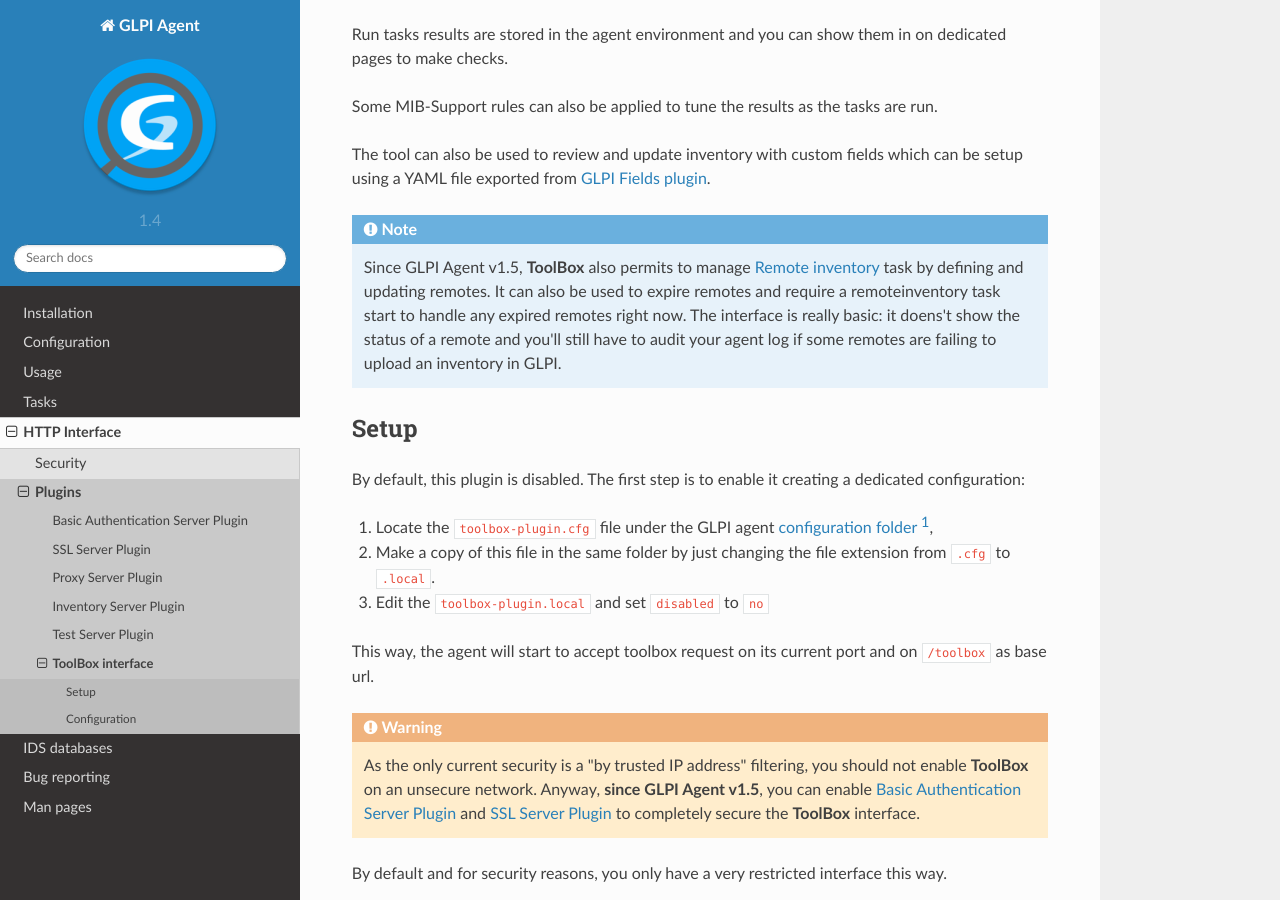
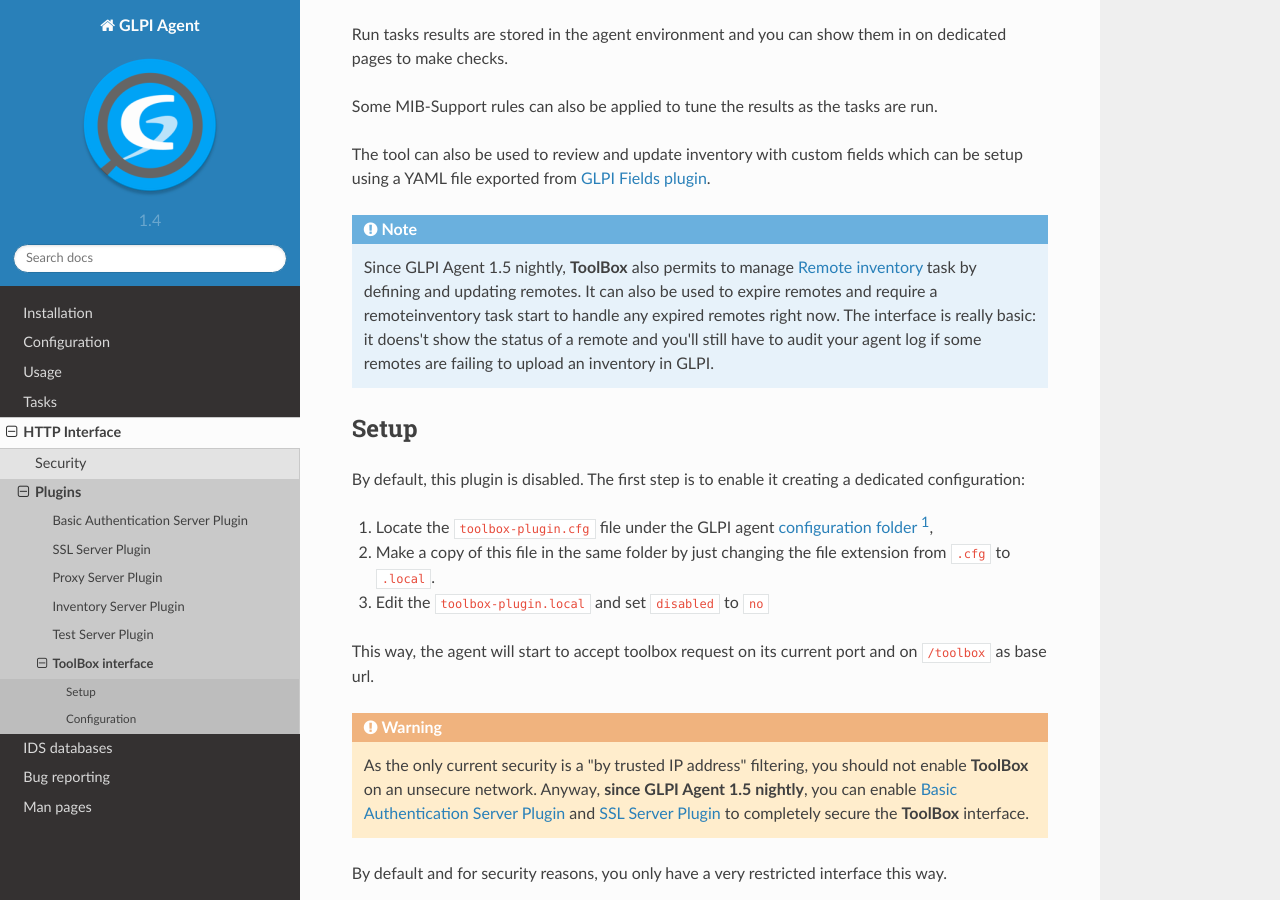
Before and after one commit to glpi-project/doc-agent, a Sphinx documentation site: the page built from source/plugins/toolbox-plugin.rst, in a window 1280 px wide and 900 px high, scrolled down 477 px. Built offline with Sphinx 7.4.7 and the Read the Docs theme 2.0.0, drawn with Linux system fonts in a browser that asks for light colours.

Commit message:
Update 1.5 version reference to 1.5 nightly for clarification

```diff
--- a/source/configuration.rst
+++ b/source/configuration.rst
@@ -422,7 +422,7 @@
 ``remote``
     Specify a remote inventory definition to be used by :doc:`../tasks/remote-inventory` task.
 
-``remote-workers`` (Available since GLPI Agent v1.5)
+``remote-workers`` (Available since GLPI Agent v1.5 nightly)
     Specify the maximum number of remote inventory the agent can process at the same time.
 
     By default, only one remote inventory can be processed at a given time.
--- a/source/installation/windows-command-line.rst
+++ b/source/installation/windows-command-line.rst
@@ -298,7 +298,7 @@
 ``REMOTE=remote:definition`` (needs MSI installer >= 1.3)
    Specify a remote inventory definition to be used by :doc:`../tasks/remote-inventory` task. (By default: empty)
 
-``REMOTE_WORKERS=max`` (needs MSI installer >= v1.5)
+``REMOTE_WORKERS=max`` (needs MSI installer >= v1.5 or nightly)
     Set the maximum number of remote inventory to process at the same time. (By default: ``1``)
 
 ``RUNNOW=1``
--- a/source/man/glpi-esx.inc
+++ b/source/man/glpi-esx.inc
@@ -3,4 +3,4 @@
 
    Some informations on this man page are probably outdated.
 
-   Since glpi-agent 1.5, ``--directory`` option is deprecated, you should use ``--path`` new option instead.
+   Since glpi-agent 1.5 nightly, ``--directory`` option is deprecated, you should use ``--path`` new option instead.
--- a/source/man/glpi-netdiscovery.inc
+++ b/source/man/glpi-netdiscovery.inc
@@ -1,4 +1,4 @@
 
 .. attention::
 
-   ``--v1`` and ``--v2c`` options are available since glpi-agent 1.5.
+   ``--v1`` and ``--v2c`` options are available since glpi-agent 1.5 nightly
--- a/source/man/glpi-netinventory.inc
+++ b/source/man/glpi-netinventory.inc
@@ -1,4 +1,4 @@
 
 .. attention::
 
-   ``--v1`` and ``--v2c`` options are available since glpi-agent 1.5.
+   ``--v1`` and ``--v2c`` options are available since glpi-agent 1.5 nigtly
--- a/source/plugins/basic-authentication-server-plugin.rst
+++ b/source/plugins/basic-authentication-server-plugin.rst
@@ -7,7 +7,7 @@
 
 .. note::
 
-   **Basic Authentication Server Plugin** is available since GLPI Agent v1.5
+   **Basic Authentication Server Plugin** is available since GLPI Agent 1.5 nightly
 
 Setup
 *****
--- a/source/plugins/index.rst
+++ b/source/plugins/index.rst
@@ -30,7 +30,7 @@
 
 GLPI Agent is provided with few HTTP server plugins which are all disabled by default but can extend the HTTP interface with few nice features.
 Regarding security, the `SSL Server plugin <ssl-server-plugin.html>`_ can be used to encrypt HTTP exchange using SSL protocol and
-since GLPI Agent v1.5, the `Basic Authentication Server Plugin <basic-authentication-server-plugin.html>`_ can be used in combination
+with GLPI Agent 1.5 nightly, the `Basic Authentication Server Plugin <basic-authentication-server-plugin.html>`_ can be used in combination
 to require authentication (See :ref:`basic-authentication-use-cases`).
 
 Plugins
--- a/source/plugins/toolbox-plugin.rst
+++ b/source/plugins/toolbox-plugin.rst
@@ -19,7 +19,7 @@
 using a YAML file exported from `GLPI Fields plugin <https://github.com/pluginsGLPI/fields>`_.
 
 .. note::
-   Since GLPI Agent v1.5, **ToolBox** also permits to manage :doc:`../tasks/remote-inventory` task by defining and updating remotes.
+   Since GLPI Agent 1.5 nightly, **ToolBox** also permits to manage :doc:`../tasks/remote-inventory` task by defining and updating remotes.
    It can also be used to expire remotes and require a remoteinventory task start to handle any expired remotes right now.
    The interface is really basic: it doens't show the status of a remote and you'll still have to audit your agent log
    if some remotes are failing to upload an inventory in GLPI.
@@ -37,7 +37,7 @@
 
 .. warning::
    As the only current security is a "by trusted IP address" filtering, you should not enable **ToolBox** on an
-   unsecure network. Anyway, **since GLPI Agent v1.5**, you can enable :doc:`basic-authentication-server-plugin`
+   unsecure network. Anyway, **since GLPI Agent 1.5 nightly**, you can enable :doc:`basic-authentication-server-plugin`
    and :doc:`ssl-server-plugin` to completely secure the **ToolBox** interface.
 
 By default and for security reasons, you only have a very restricted interface this way.
--- a/source/tasks/remote-inventory.rst
+++ b/source/tasks/remote-inventory.rst
@@ -138,7 +138,7 @@
 
 By default, only one remote inventory can be run at a time.
 
-Since GLPI-Agent 1.5, you can use ``--remote-workers`` option to set the maximum number of worker the remote inventory task can run at the same time, each worker processing one remote.
+Since GLPI-Agent 1.5 nightly, you can use ``--remote-workers`` option to set the maximum number of worker the remote inventory task can run at the same time, each worker processing one remote.
 
 For example, the following command will process 2 remote inventory at the same time:
 
```
